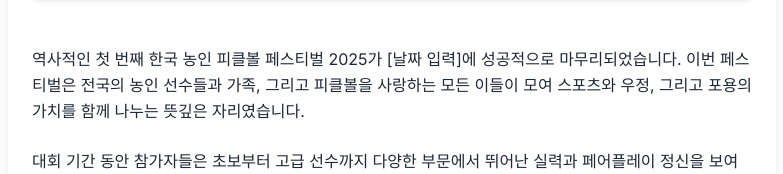
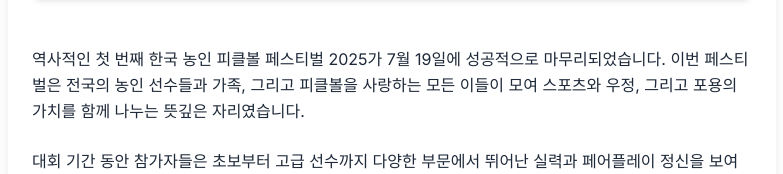
Before and after one commit to zeronohako/kypa-website, a Next.js app: page /kr/news/deaf-pickleball-festival-korea-2025 in a window 1280 px wide. Shown: the part 851-1025 px from the top of the page, without its empty margins (248-1031 px from the left). Built offline with nearby package versions, Linux system fonts and the light colour scheme.

Commit message:
fixed typo in kr news post 1

```diff
--- a/src/app/kr/news/deaf-pickleball-festival-korea-2025/page.tsx
+++ b/src/app/kr/news/deaf-pickleball-festival-korea-2025/page.tsx
@@ -28,7 +28,7 @@ export default function NationalYouthPickleball2025() {
 
       <div className="space-y-6 text-gray-800 leading-relaxed text-base">
         <p>
-            역사적인 첫 번째 한국 농인 피클볼 페스티벌 2025가 [날짜 입력]에 성공적으로 마무리되었습니다. 이번 페스티벌은 전국의 농인 선수들과 가족, 그리고 피클볼을 사랑하는 모든 이들이 모여 스포츠와 우정, 그리고 포용의 가치를 함께 나누는 뜻깊은 자리였습니다.
+            역사적인 첫 번째 한국 농인 피클볼 페스티벌 2025가 7월 19일에 성공적으로 마무리되었습니다. 이번 페스티벌은 전국의 농인 선수들과 가족, 그리고 피클볼을 사랑하는 모든 이들이 모여 스포츠와 우정, 그리고 포용의 가치를 함께 나누는 뜻깊은 자리였습니다.
         </p>
         <p>
             대회 기간 동안 참가자들은 초보부터 고급 선수까지 다양한 부문에서 뛰어난 실력과 페어플레이 정신을 보여주었으며, 치열한 경기와 열정 가득한 응원으로 코트가 뜨겁게 달아올랐습니다.
```
